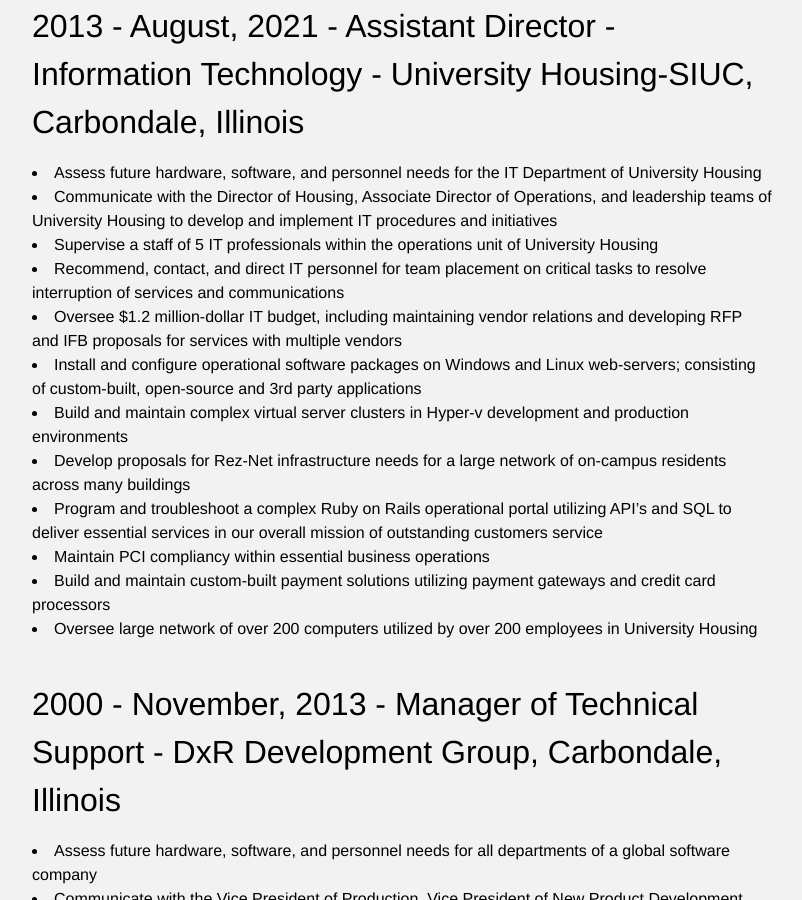
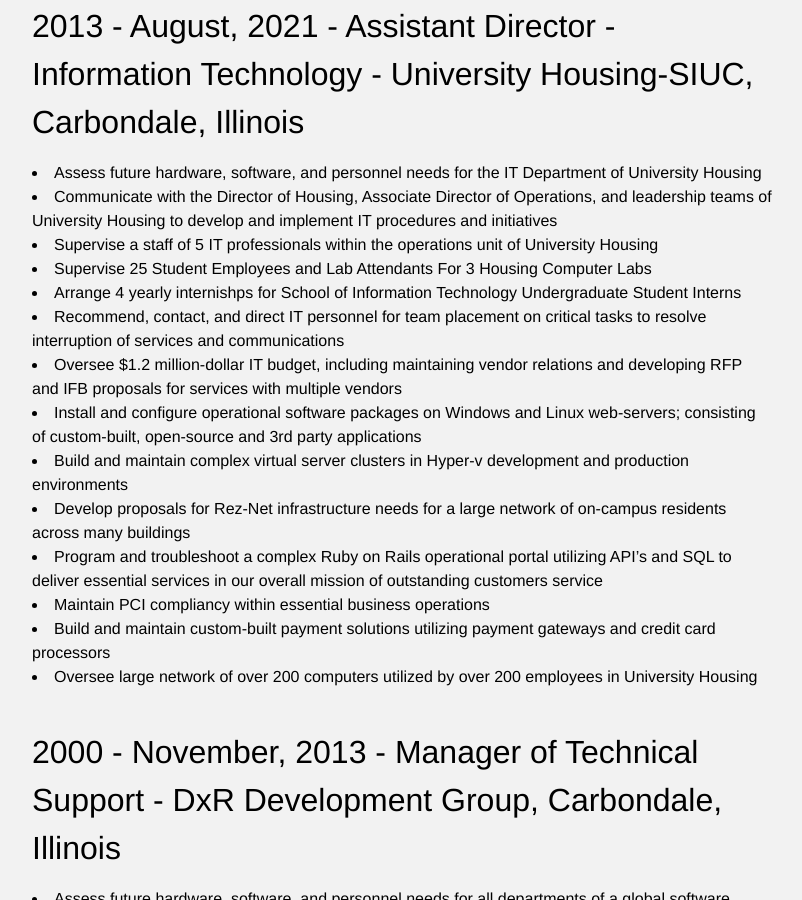
Before and after one commit to jmillersiu/jmillersiu.github.io, a Jekyll site: the page built from _posts/2015-03-29-work_experience.markdown, in a window 1280 px wide and 900 px high, scrolled down 507 px. Shown: the whole window, without its empty margins (238-1040 px from the left). Built offline with Jekyll 4.4.1, drawn with Linux system fonts in a browser that asks for light colours.

Commit message:
Update 2015-03-29-work_experience.markdown

```diff
--- a/_posts/2015-03-29-work_experience.markdown
+++ b/_posts/2015-03-29-work_experience.markdown
@@ -18,6 +18,8 @@
 <li>Assess future hardware, software, and personnel needs for the IT Department of University Housing</li>
 <li> Communicate with the Director of Housing, Associate Director of Operations, and leadership teams of University Housing to develop and implement IT procedures and initiatives</li>
 <li>Supervise a staff of 5 IT professionals within the operations unit of University Housing</li>
+<li>Supervise 25 Student Employees and Lab Attendants For 3 Housing Computer Labs</li>
+<li>Arrange 4 yearly internishps for School of Information Technology Undergraduate Student Interns</li>
 <li>Recommend, contact, and direct IT personnel for team placement on critical tasks to resolve interruption of services and communications</li>
 <li>Oversee $1.2 million-dollar IT budget, including maintaining vendor relations and developing RFP and IFB proposals for services with multiple vendors</li>
 <li>Install and configure operational software packages on Windows and Linux web-servers; consisting of custom-built, open-source and 3rd party applications</li>
```
